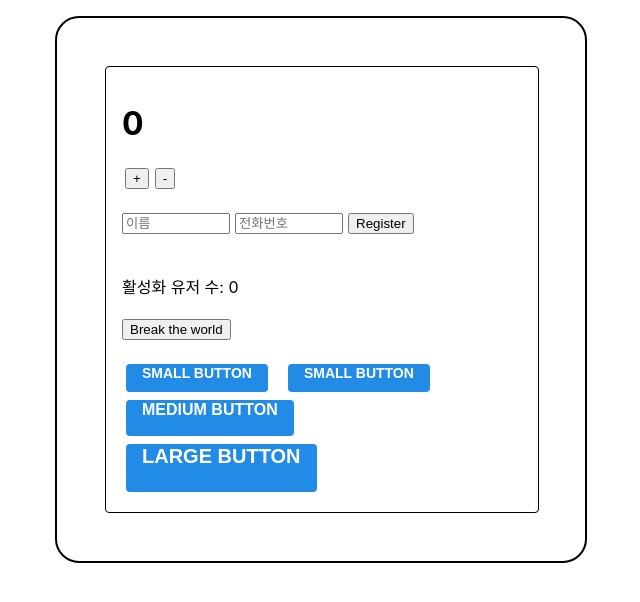
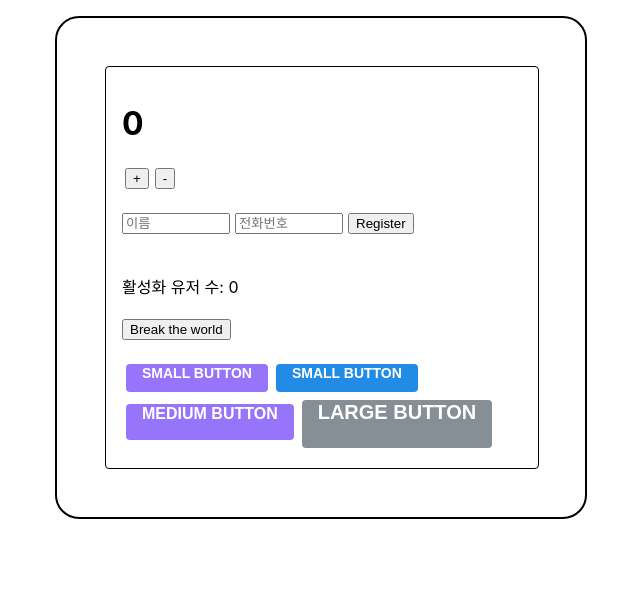
Before and after one commit to kau96kim/react-study, a React (Create React App) app: page / in a window 1280 px wide. Shown: the top 602 px of the page, without its empty margins (319-959 px from the left). Built offline with nearby package versions, Linux system fonts and the light colour scheme.

Commit message:
Sass 버튼B: color props 설정하기

```diff
--- a/src/App.js
+++ b/src/App.js
@@ -55,11 +55,13 @@ function App() {
           <Error />
           <br />
           <Button size="small">SMALL BUTTON</Button>
-          <Button size="small">SMALL BUTTON</Button>
-          <br />
+          <Button size="small" color="blue">
+            SMALL BUTTON
+          </Button>
           <Button>MEDIUM BUTTON</Button>
-          <br />
-          <Button size="large">LARGE BUTTON</Button>
+          <Button size="large" color="gray">
+            LARGE BUTTON
+          </Button>
         </div>
       </Wrapper>
     </UserDispatch.Provider>
--- a/src/components/Button.js
+++ b/src/components/Button.js
@@ -2,12 +2,15 @@ import classnames from "classnames";
 import React from "react";
 import "./Button.scss";
 
-function Button({ children, size }) {
-  return <button className={classnames("Button", size)}>{children}</button>;
+function Button({ children, size, color }) {
+  return (
+    <button className={classnames("Button", size, color)}>{children}</button>
+  );
 }
 
 Button.defaultProps = {
   size: "medium",
+  color: "violet",
 };
 
 export default Button;
--- a/src/components/Button.scss
+++ b/src/components/Button.scss
@@ -1,4 +1,16 @@
 $blue: #228be6;
+$gray: #868e96;
+$violet: #9775fa;
+
+@mixin button-color($color) {
+  background: $color;
+  &:hover {
+    background: lighten($color: $color, $amount: 10%);
+  }
+  &:active {
+    background: darken($color: $color, $amount: 10%);
+  }
+}
 
 .Button {
   display: inline-flex;
@@ -25,15 +37,19 @@ $blue: #228be6;
     font-size: 1.25rem;
   }
 
-  background: $blue;
-  &:hover {
-    background: lighten($color: $blue, $amount: 10%);
+  &.blue {
+    @include button-color($blue);
   }
-  &:active {
-    background: darken($color: $blue, $amount: 10%);
+
+  &.gray {
+    @include button-color($gray);
+  }
+
+  &.violet {
+    @include button-color($violet);
   }
 
   & + & {
-    margin-left: 1rem;
+    margin-left: 0.25rem;
   }
 }
```
